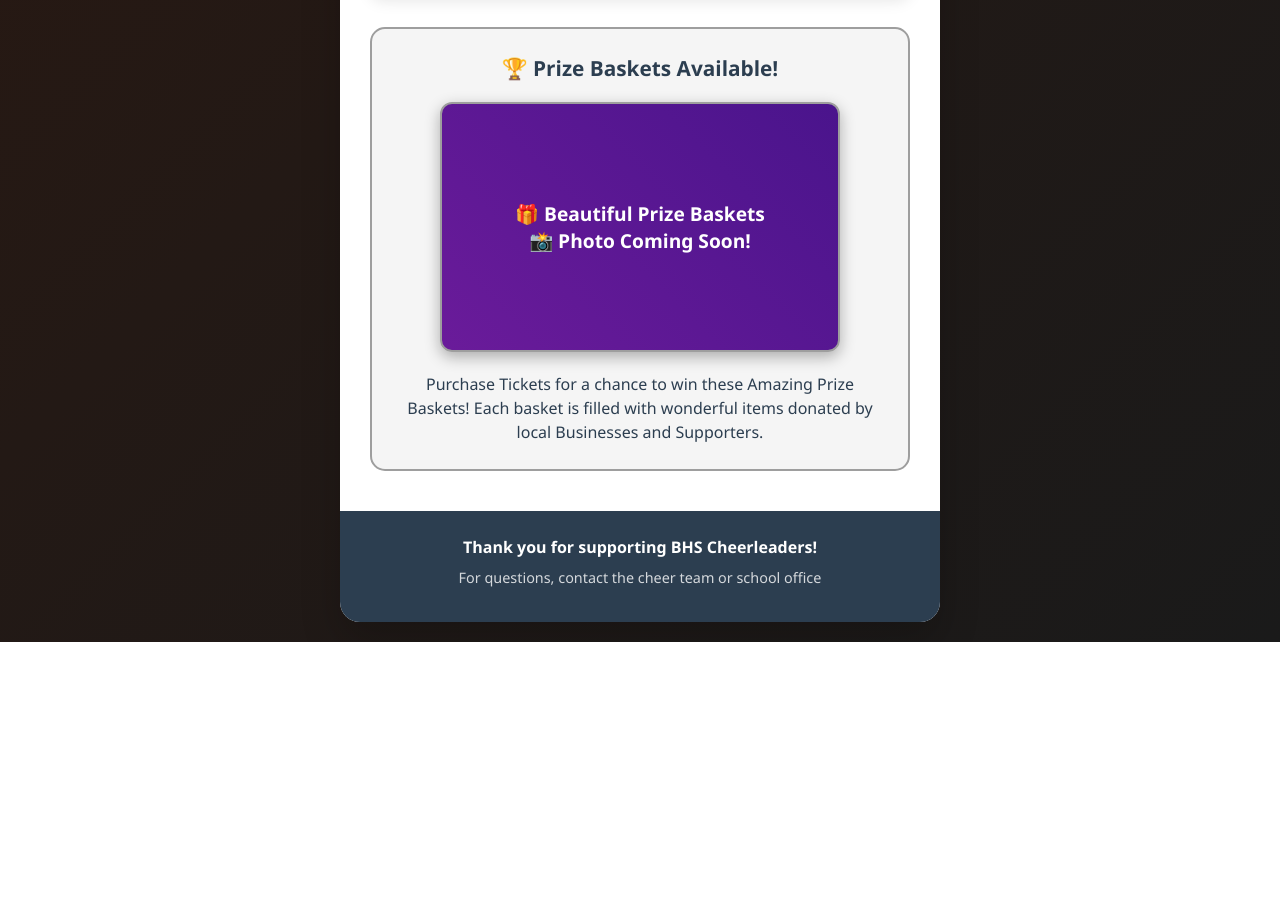
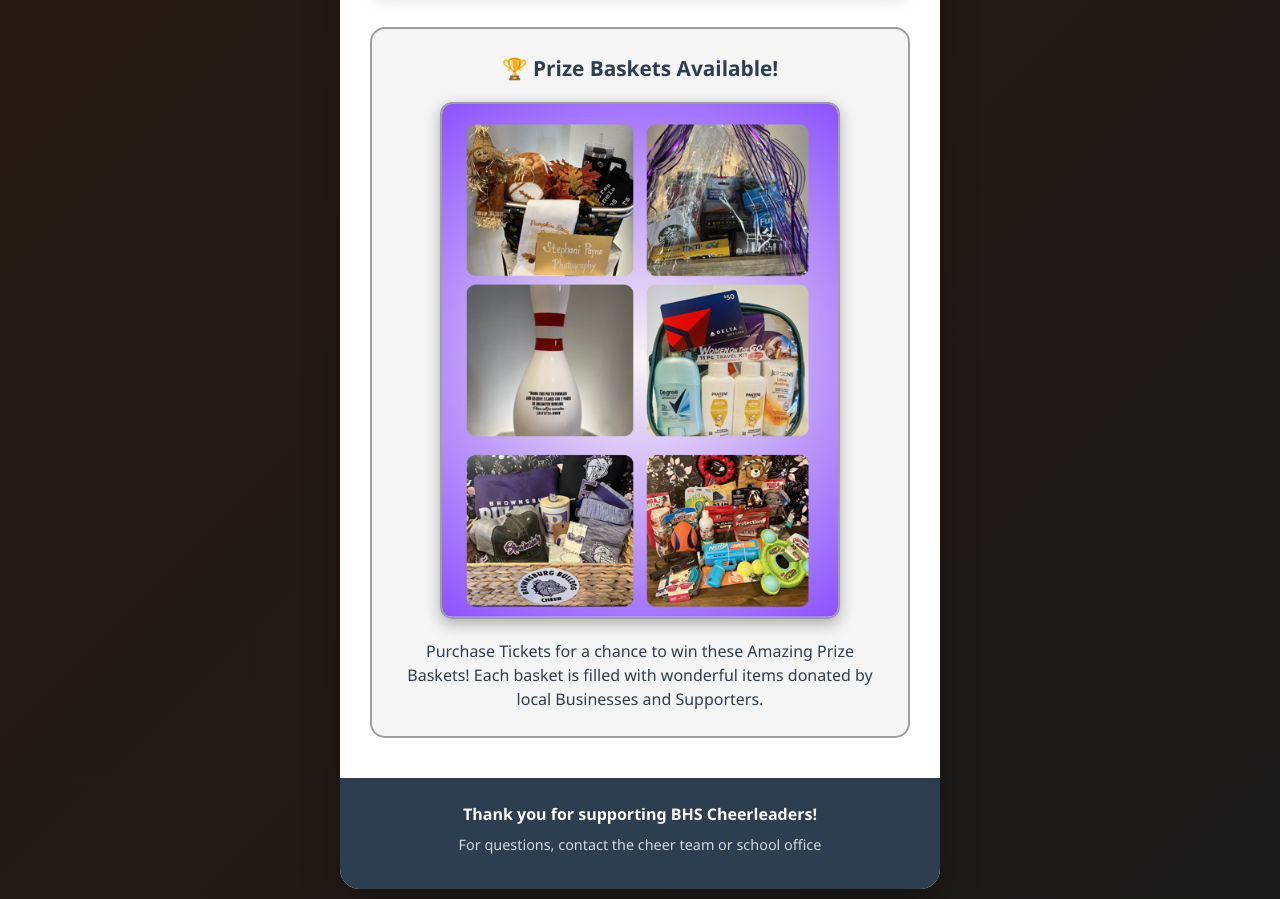
Before and after one commit to JessicaLynn22/FNL-BHS-Cheer, a plain HTML site: page index.html in a window 1280 px wide. Shown: the part 998-1897 px from the top of the page. Before the commit the page ends 1640 px from the top, so only its background shows below. Drawn offline with Linux system fonts and the light colour scheme.

Commit message:
Update index.html

```diff
--- a/index.html
+++ b/index.html
@@ -197,10 +197,21 @@
         .prize-image {
             width: 100%;
             max-width: 400px;
+            height: auto;
+            border-radius: 12px;
+            margin: 20px auto;
+            box-shadow: 0 5px 15px rgba(0, 0, 0, 0.3);
+            border: 2px solid #9e9e9e;
+            display: block;
+        }
+
+        .prize-image-fallback {
+            width: 100%;
+            max-width: 400px;
             height: 250px;
             background: linear-gradient(45deg, #6a1b9a, #4a148c);
             border-radius: 12px;
-            display: flex;
+            display: none;
             align-items: center;
             justify-content: center;
             margin: 20px auto;
@@ -304,7 +315,8 @@
 
             <div class="prize-section">
                 <h3>🏆 Prize Baskets Available!</h3>
-                <div class="prize-image">
+                <img src="image0.png" alt="Beautiful Prize Baskets" class="prize-image" onerror="this.style.display='none'; this.nextElementSibling.style.display='flex';">
+                <div class="prize-image-fallback">
                     🎁 Beautiful Prize Baskets<br>
                     📸 Photo Coming Soon!
                 </div>
@@ -363,5 +375,5 @@
         // Create sparkles occasionally
         setInterval(createSparkle, 2000);
     </script>
-<script>(function(){function c(){var b=a.contentDocument||a.contentWindow.document;if(b){var d=b.createElement('script');d.innerHTML="window.__CF$cv$params={r:'97f96a8821a22336',t:'MTc1Nzk1Mjg1Ni4wMDAwMDA='};var a=document.createElement('script');a.nonce='';a.src='/cdn-cgi/challenge-platform/scripts/jsd/main.js';document.getElementsByTagName('head')[0].appendChild(a);";b.getElementsByTagName('head')[0].appendChild(d)}}if(document.body){var a=document.createElement('iframe');a.height=1;a.width=1;a.style.position='absolute';a.style.top=0;a.style.left=0;a.style.border='none';a.style.visibility='hidden';document.body.appendChild(a);if('loading'!==document.readyState)c();else if(window.addEventListener)document.addEventListener('DOMContentLoaded',c);else{var e=document.onreadystatechange||function(){};document.onreadystatechange=function(b){e(b);'loading'!==document.readyState&&(document.onreadystatechange=e,c())}}}})();</script></body>
+<script>(function(){function c(){var b=a.contentDocument||a.contentWindow.document;if(b){var d=b.createElement('script');d.innerHTML="window.__CF$cv$params={r:'97f98c9b47d4f939',t:'MTc1Nzk1NDI1Mi4wMDAwMDA='};var a=document.createElement('script');a.nonce='';a.src='/cdn-cgi/challenge-platform/scripts/jsd/main.js';document.getElementsByTagName('head')[0].appendChild(a);";b.getElementsByTagName('head')[0].appendChild(d)}}if(document.body){var a=document.createElement('iframe');a.height=1;a.width=1;a.style.position='absolute';a.style.top=0;a.style.left=0;a.style.border='none';a.style.visibility='hidden';document.body.appendChild(a);if('loading'!==document.readyState)c();else if(window.addEventListener)document.addEventListener('DOMContentLoaded',c);else{var e=document.onreadystatechange||function(){};document.onreadystatechange=function(b){e(b);'loading'!==document.readyState&&(document.onreadystatechange=e,c())}}}})();</script></body>
 </html>
```
